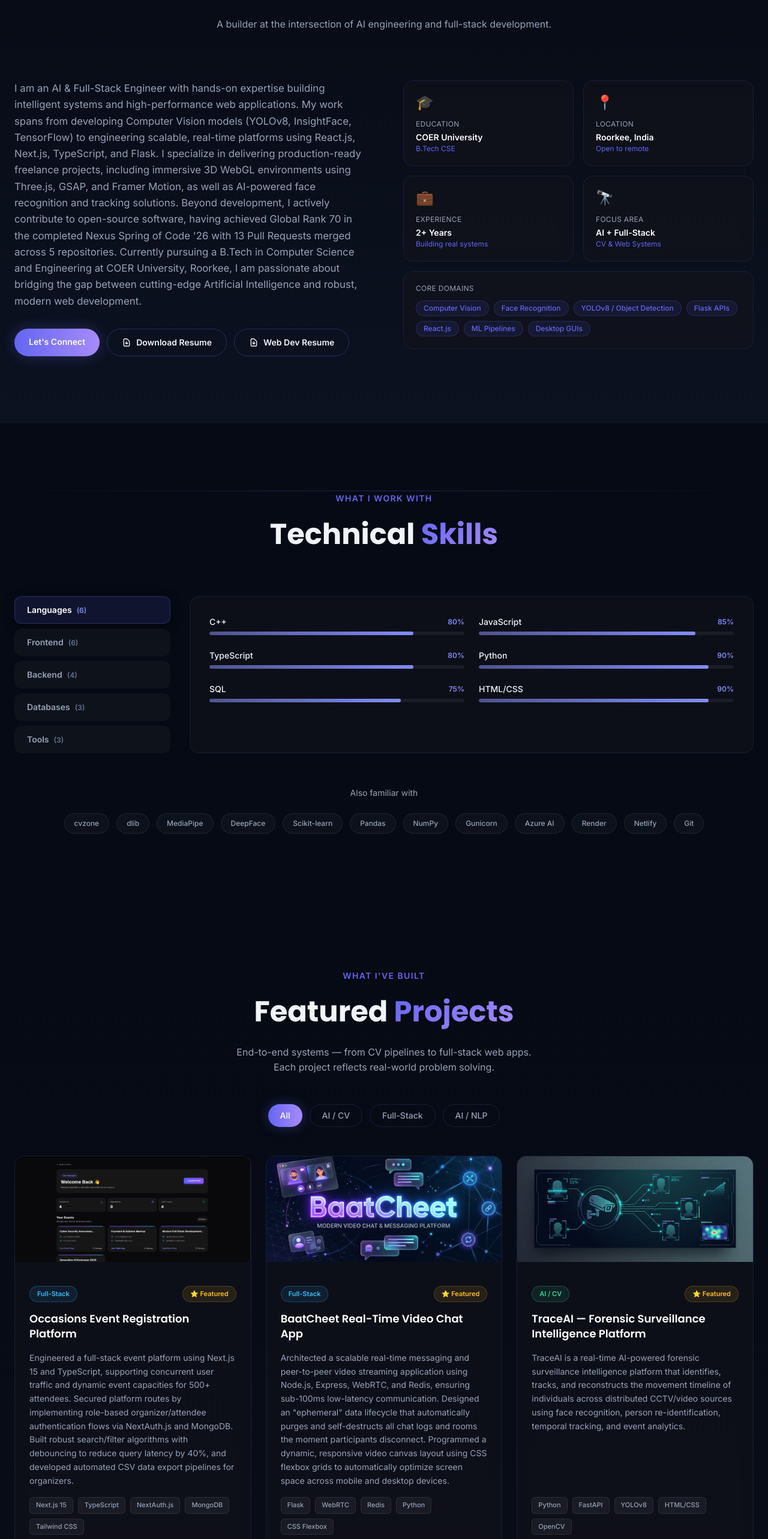
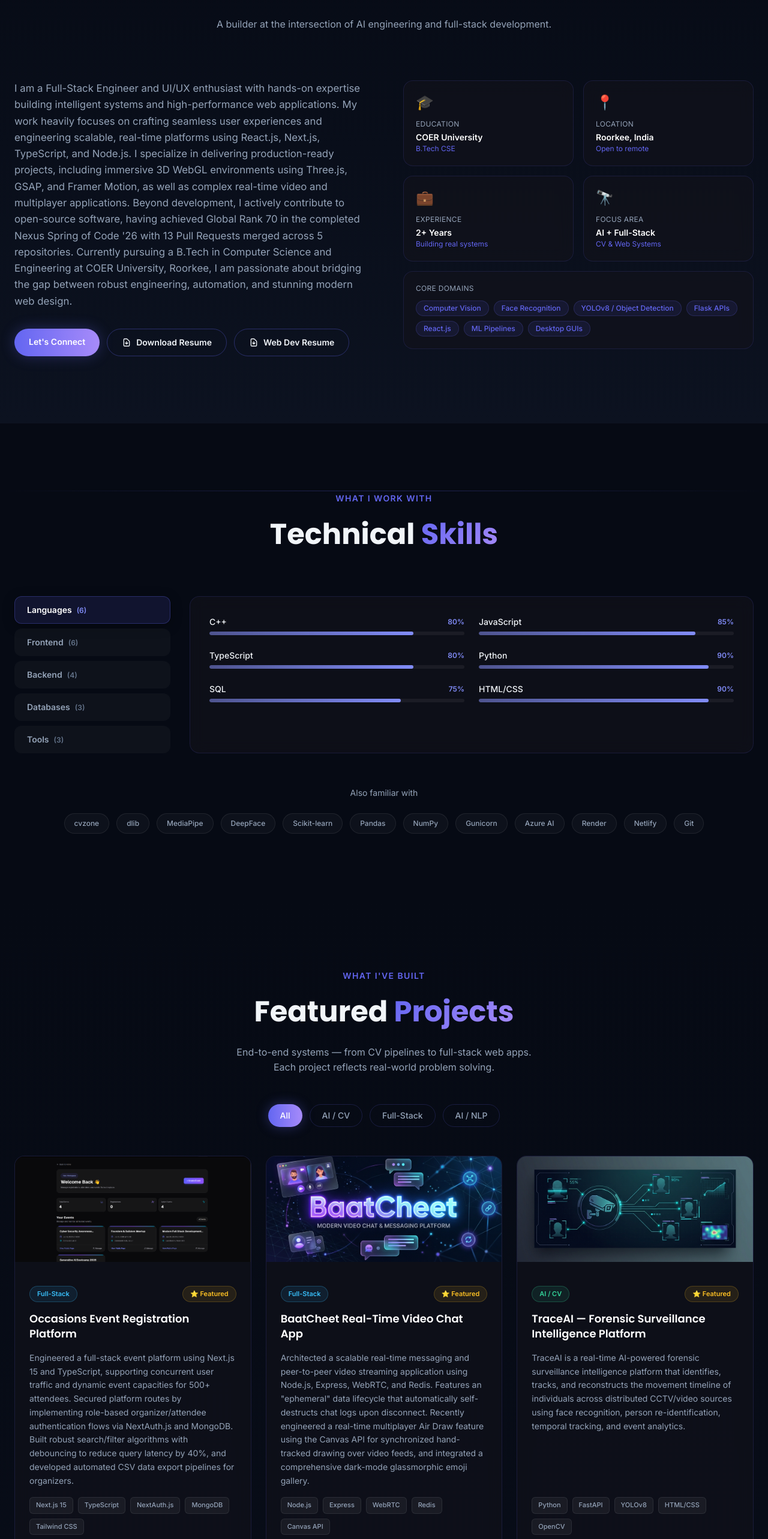
Before and after one commit to ArnavPundir22/arnavpundir22.github.io, a React (Vite) app: page / in a window 1280 px wide. Shown: the part 1120-3686 px from the top of the page at 60% size. Built offline with nearby package versions, Linux system fonts and the light colour scheme.

Commit message:
Update portfolio with recent BaatChit features

```diff
--- a/src/data/index.js
+++ b/src/data/index.js
@@ -9,7 +9,7 @@ export const profile = {
   cvUrl: '/Documents/Arnav_Pundir_Resume.pdf',
   photo: '/images/man1.png',
   bio: [
-    "I am an AI & Full-Stack Engineer with hands-on expertise building intelligent systems and high-performance web applications. My work spans from developing Computer Vision models (YOLOv8, InsightFace, TensorFlow) to engineering scalable, real-time platforms using React.js, Next.js, TypeScript, and Flask. I specialize in delivering production-ready freelance projects, including immersive 3D WebGL environments using Three.js, GSAP, and Framer Motion, as well as AI-powered face recognition and tracking solutions. Beyond development, I actively contribute to open-source software, having achieved Global Rank 70 in the completed Nexus Spring of Code '26 with 13 Pull Requests merged across 5 repositories. Currently pursuing a B.Tech in Computer Science and Engineering at COER University, Roorkee, I am passionate about bridging the gap between cutting-edge Artificial Intelligence and robust, modern web development."
+    "I am a Full-Stack Engineer and UI/UX enthusiast with hands-on expertise building intelligent systems and high-performance web applications. My work heavily focuses on crafting seamless user experiences and engineering scalable, real-time platforms using React.js, Next.js, TypeScript, and Node.js. I specialize in delivering production-ready projects, including immersive 3D WebGL environments using Three.js, GSAP, and Framer Motion, as well as complex real-time video and multiplayer applications. Beyond development, I actively contribute to open-source software, having achieved Global Rank 70 in the completed Nexus Spring of Code '26 with 13 Pull Requests merged across 5 repositories. Currently pursuing a B.Tech in Computer Science and Engineering at COER University, Roorkee, I am passionate about bridging the gap between robust engineering, automation, and stunning modern web design."
   ],
   stats: [
     { value: 13, suffix: '+', label: 'Projects Built' },
@@ -108,8 +108,8 @@ export const projects = [
     id: 1,
     title: 'BaatCheet Real-Time Video Chat App',
     description:
-      'Architected a scalable real-time messaging and peer-to-peer video streaming application using Node.js, Express, WebRTC, and Redis, ensuring sub-100ms low-latency communication. Designed an "ephemeral" data lifecycle that automatically purges and self-destructs all chat logs and rooms the moment participants disconnect. Programmed a dynamic, responsive video canvas layout using CSS flexbox grids to automatically optimize screen space across mobile and desktop devices.',
-    tags: ['Flask', 'WebRTC', 'Redis', 'Python', 'CSS Flexbox'],
+      'Architected a scalable real-time messaging and peer-to-peer video streaming application using Node.js, Express, WebRTC, and Redis. Features an "ephemeral" data lifecycle that automatically self-destructs chat logs upon disconnect. Recently engineered a real-time multiplayer Air Draw feature using the Canvas API for synchronized hand-tracked drawing over video feeds, and integrated a comprehensive dark-mode glassmorphic emoji gallery.',
+    tags: ['Node.js', 'Express', 'WebRTC', 'Redis', 'Canvas API'],
     category: 'Full-Stack',
     github: 'https://github.com/ArnavPundir22/BaatCheet',
     live: 'https://baatcheet-88e9.onrender.com',
```
